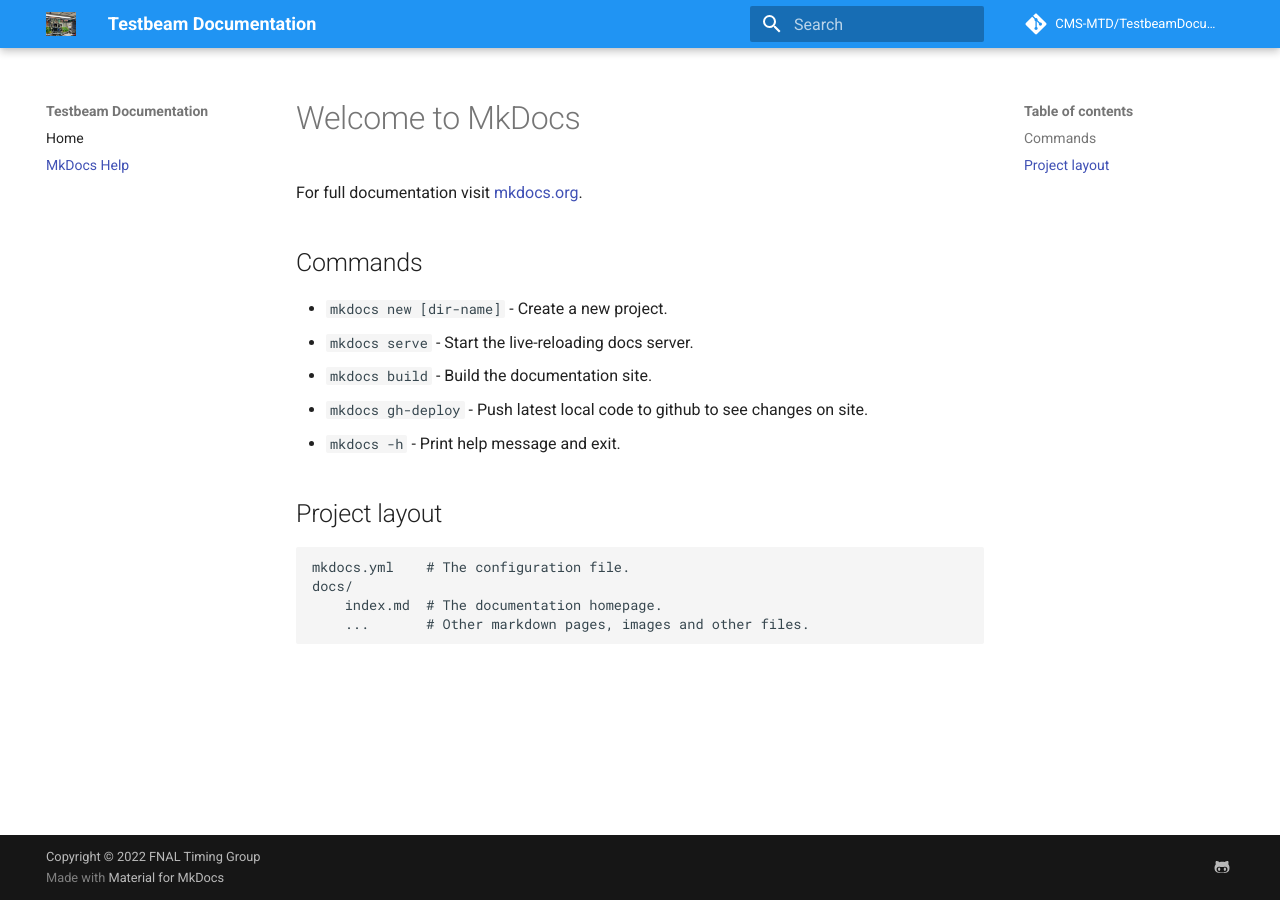
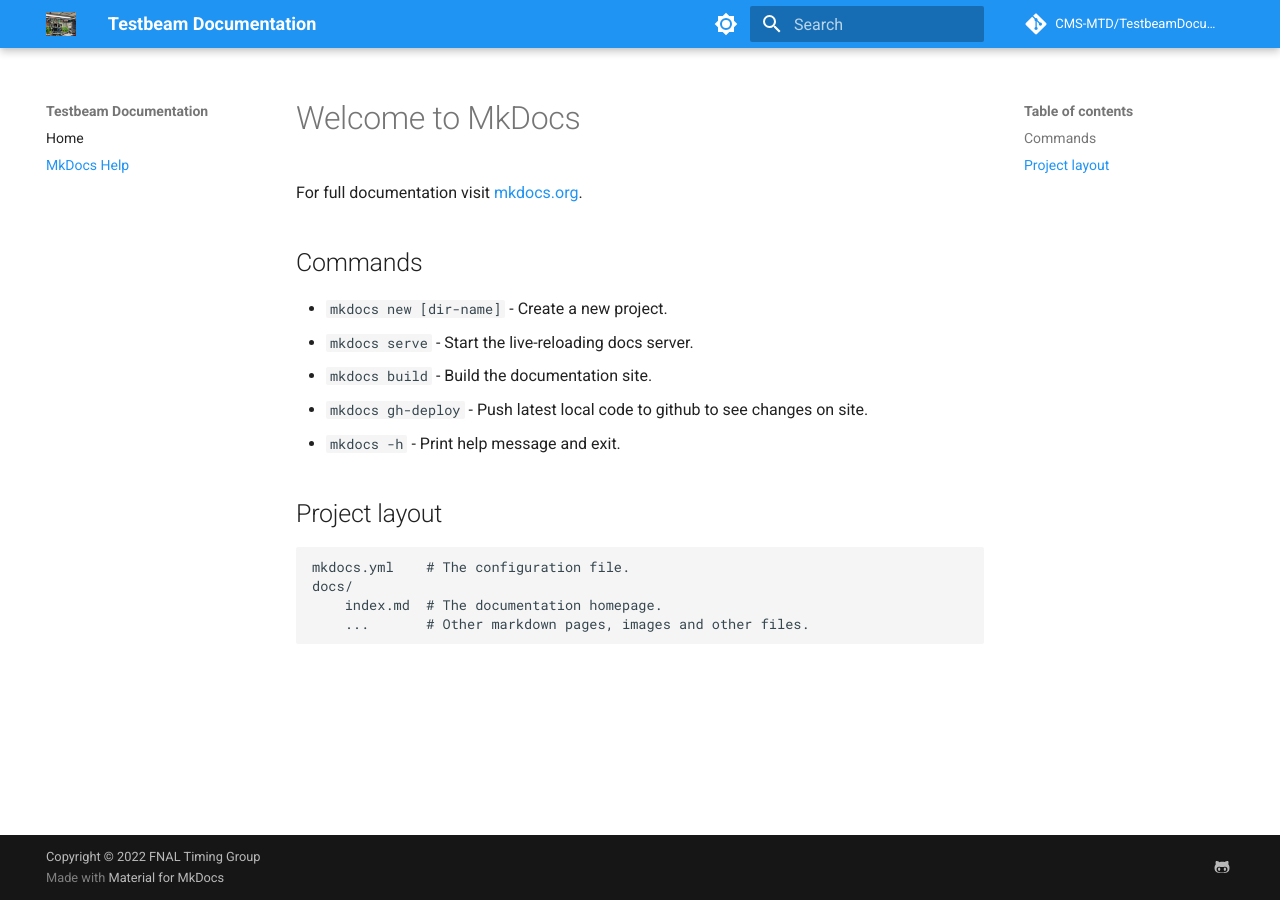
Before and after one commit to CMS-MTD/TestbeamDocumentation, an MkDocs documentation site: the page built from docs/mkDocs.md, in a window 1280 px wide. Built offline with MkDocs 1.6.1 and Material for MkDocs 9.7.7, drawn with Linux system fonts in a browser that asks for light colours; comment, search, counter and statistics services are not loaded.

```diff
--- a/mkdocs.yml
+++ b/mkdocs.yml
@@ -1,25 +1,43 @@
+# Project information
 site_name: Testbeam Documentation
 site_url: https://cms-mtd.github.io/TestbeamDocumentation/
-site_description: Documentation for precise timing testbeams at Fermilab Test Beam Facility (FTBF).
 site_author: Chris Madrid and Ryan Heller
+site_description: >-
+    Documentation for precise timing testbeams at Fermilab Test Beam Facility (FTBF).
 
+# Repository
 repo_name: CMS-MTD/TestbeamDocumentation
 repo_url: https://github.com/CMS-MTD/TestbeamDocumentation
 
+# Copyright
 use_directory_urls: false
 copyright: Copyright &copy; 2022 FNAL Timing Group
 
+# Configuration
 theme:
   name: material
   logo: images/logo.jpeg
   favicon: images/favicon.png
   palette:
-    scheme: preference
-    primary: blue
-    accent: blue
+    - scheme: default
+      primary: blue
+      accent: blue
+      toggle:
+        icon: material/brightness-7
+        name: Switch to dark mode
+    - scheme: slate
+      primary: red
+      accent: red
+      toggle:
+        icon: material/brightness-4
+        name: Switch to light mode
+  font:
+    text: Roboto
+    code: Roboto Mono
   features:
     - instant
 
+# Plugins
 plugins:
   - search:
       min_search_length: 2
@@ -28,6 +46,7 @@ plugins:
   - markdownextradata
   - git-revision-date-localized
 
+# Extensions
 markdown_extensions:
   - markdown.extensions.admonition
   - markdown.extensions.attr_list
@@ -67,6 +86,7 @@ markdown_extensions:
       custom_checkbox: true
   - pymdownx.tilde
 
+# Customization
 extra_javascript:
   - https://unpkg.com/mermaid@8.6/dist/mermaid.min.js
   - javascripts/mathjax.js
@@ -75,10 +95,14 @@ extra_javascript:
 
 extra:
   FOO: BAR
+  analytics:
+    provider: google
+    property: !ENV GOOGLE_ANALYTICS_KEY
   social:
     - icon: fontawesome/brands/github-alt
       link: https://github.com/CMS-MTD
 
+# Page tree
 nav:
     - Home: index.md
     - MkDocs Help: mkDocs.md
```
